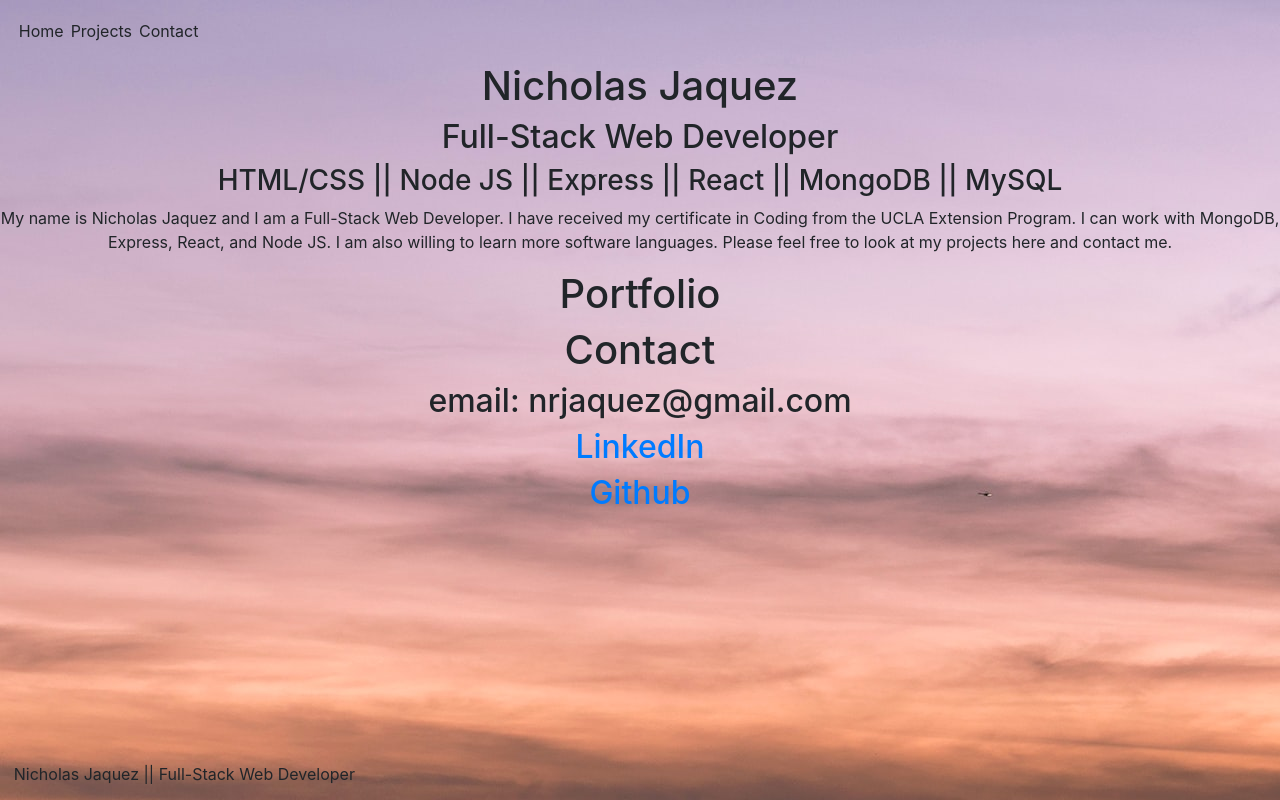
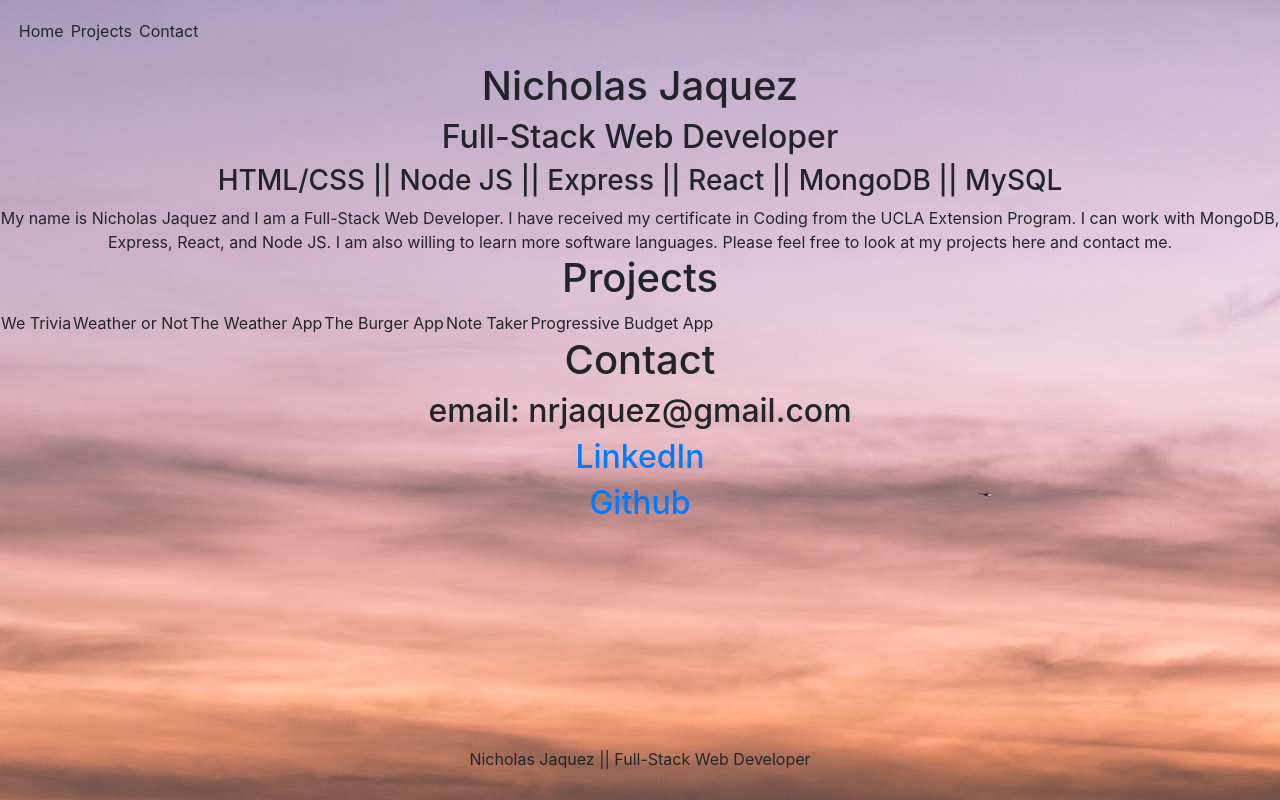
Before and after one commit to nickrayj45/NicholasJaquezReactPortfolio, a React (Create React App) app in the folder portfolio/: page / in a window 1280 px wide. Built offline with nearby package versions, Linux system fonts and the light colour scheme.

Commit message:
footerappearing at center

```diff
--- a/portfolio/src/components/Footer/footer.css
+++ b/portfolio/src/components/Footer/footer.css
@@ -5,4 +5,5 @@
     bottom: 0;
     left: 0;
     right: 0;
+    margin: auto;
 }
--- a/portfolio/src/components/Footer/footer.js
+++ b/portfolio/src/components/Footer/footer.js
@@ -4,10 +4,7 @@ import "../Footer/footer.css";
 function footer() {
     return (
       <div className="footer">
-          <tr>
-              <td>Nicholas Jaquez || Full-Stack Web Developer</td>
-
-          </tr>
+          <p>Nicholas Jaquez || Full-Stack Web Developer</p>
       </div>
     );
   }
--- a/portfolio/src/components/HomePage/homePage.css
+++ b/portfolio/src/components/HomePage/homePage.css
@@ -5,6 +5,7 @@
 
 .aboutMe {
     text-align: center;
+    margin: auto;
 }
 
 p {
--- /dev/null
+++ b/portfolio/src/components/Projects/projects.css
@@ -0,0 +1,9 @@
+.projects {
+    text-align: center;
+    border-spacing: 5px;
+}
+
+td {
+    text-align: center;
+    border-spacing: 5px;
+}
--- a/portfolio/src/components/Projects/projects.js
+++ b/portfolio/src/components/Projects/projects.js
@@ -1,11 +1,32 @@
 import React from "react";
+import "../Projects/projects"
 
 function Resume(){
     return (
-        <div className="portfolio">
+        <div className="projects">
             <h1>
-                Portfolio
+                Projects
             </h1>
+            <tr>
+                <td>
+                    We Trivia
+                </td>
+                <td>
+                    Weather or Not
+                </td>
+                <td>
+                    The Weather App
+                </td>
+                <td>
+                    The Burger App
+                </td>
+                <td>
+                    Note Taker
+                </td>
+                <td>
+                    Progressive Budget App
+                </td>
+            </tr>
         </div>
     )
 }
```
Also changed, not shown: portfolio/src/App.js (+8 -5 lines), portfolio/src/components/Projects/portfolio.css (deleted).
